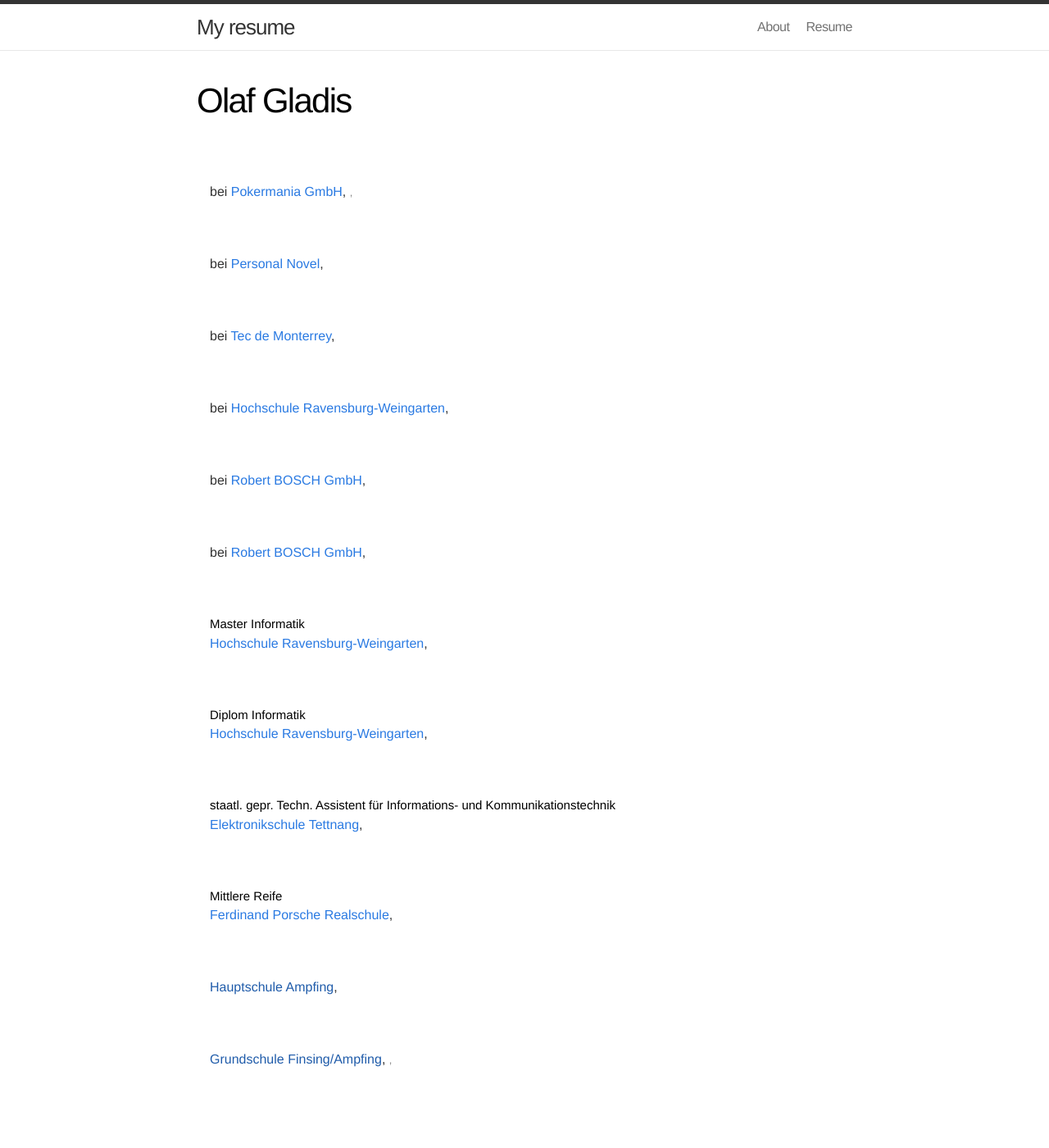
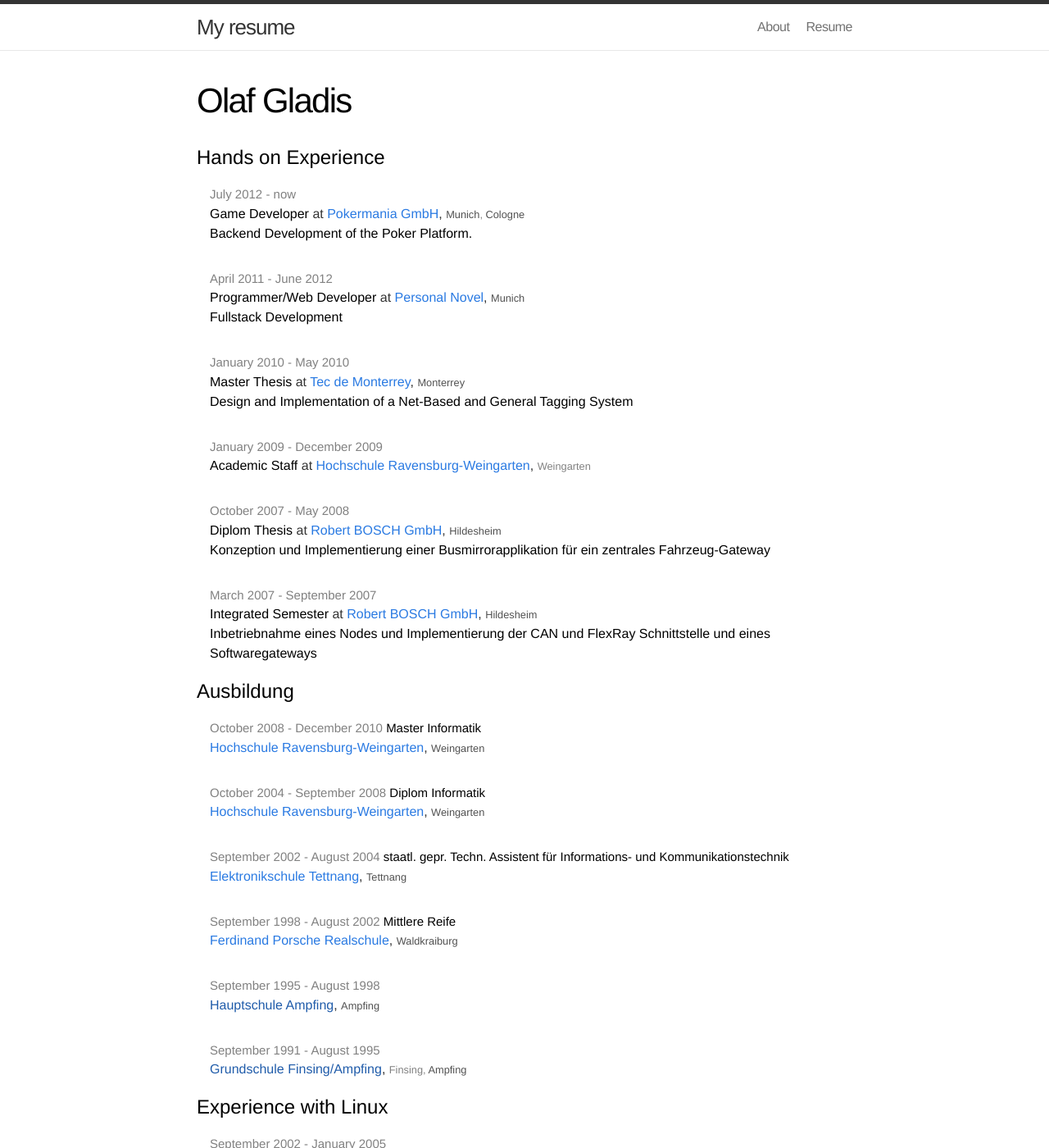
Before and after one commit to hwmrocker/resume, a Jekyll site: the page built from index.html, in a window 1280 px wide and 1400 px high. Shown: the whole window at 82% size. Built offline with Jekyll 4.4.1, drawn with Linux system fonts in a browser that asks for light colours; some of the changed text lies outside the part shown.

Commit message:
wip timeframes sichtbar, noch ein paar deutsche texte

```diff
--- a/index.html
+++ b/index.html
@@ -11,20 +11,20 @@
   <div id="timeline1"></div>
   {% assign cats = "experience,education,linux" | split: "," %}
   {% for category in cats %}
-    <header><h2>{{ site.data.resume[category].name }}</h2></header>
+    <header><h2>{{ site.data.resume[category].name_en }}</h2></header>
     <article class="{{ category }}">
     <ul class="resume-list">
       {% for data in site.data.resume[category].timeframes %}
       <li id="frame_{{ data.uid }}">
-        <span class="date">{{ data.timeframe }} <span class="degree">{{ data.degree }}</span></span>
+        <span class="date">{{ data.timeframe_en }} <span class="degree">{{ data.degree }}</span></span>
         {% if data.company %}
-        {% if category == "experience" %}<span class="jobtitle">{{ data.what }}</span> bei {% endif %}<span class="company"><a href="{{ data.url | default "#"}}">{{ data.company }}</a></span>,
+        {% if category == "experience" %}<span class="jobtitle">{{ data.what_en }}</span> at {% endif %}<span class="company"><a href="{{ data.url | default "#"}}">{{ data.company }}</a></span>,
         {% for loc in data.location%}
         <span class="location">
-        {% if loc.osm_link %}<a href="{{ loc.osm_link }}">{% endif osm_link %}{{ loc.name }}{% if loc.osm_link %}</a>{% endif osm_link %}{% unless forloop.last %}, {% endunless %}</span>
+        {% if loc.osm_link %}<a href="{{ loc.osm_link }}">{% endif osm_link %}{{ loc.name_en }}{% if loc.osm_link %}</a>{% endif osm_link %}{% unless forloop.last %}, {% endunless %}</span>
         {% endfor %}
         {% endif data.company %}
-        <span class="description">{{ data.description }}</span>
+        <span class="description">{{ data.description_en }}</span>
       </li>
       {% endfor %}
     </ul>
--- a/js/timeline.coffee
+++ b/js/timeline.coffee
@@ -56,7 +56,7 @@
     year = datestring
   else
     tmp = datestring.split(" ")
-    month = "0" + months.indexOf(tmp[0])
+    month = "0" + months_en.indexOf(tmp[0])
     month = month[-2..]
     year = tmp[1]
   d = new Date([year,month,day].join("-"))
@@ -71,7 +71,7 @@
   JSON.parse(tmp)
 
 getTimeFromExp = (expart) ->
-  tmp = getTimeSpan expart.timeframe
+  tmp = getTimeSpan expart.timeframe_en
   end_date = new Date(tmp[1].getFullYear(), tmp[1].getMonth() + 1, 0)
   {
     "starting_time": Date.parse tmp[0]
@@ -80,7 +80,7 @@
   }
 
 getTimeFromLinux = (expart) ->
-  tmp = getTimeSpan expart.timeframe
+  tmp = getTimeSpan expart.timeframe_en
   end_date = new Date(tmp[1].getFullYear(), tmp[1].getMonth() + 1, 0)
   {
     "starting_time": Date.parse tmp[0]
```
Also changed, not shown: _data/resume.yaml (+14 -14 lines).
